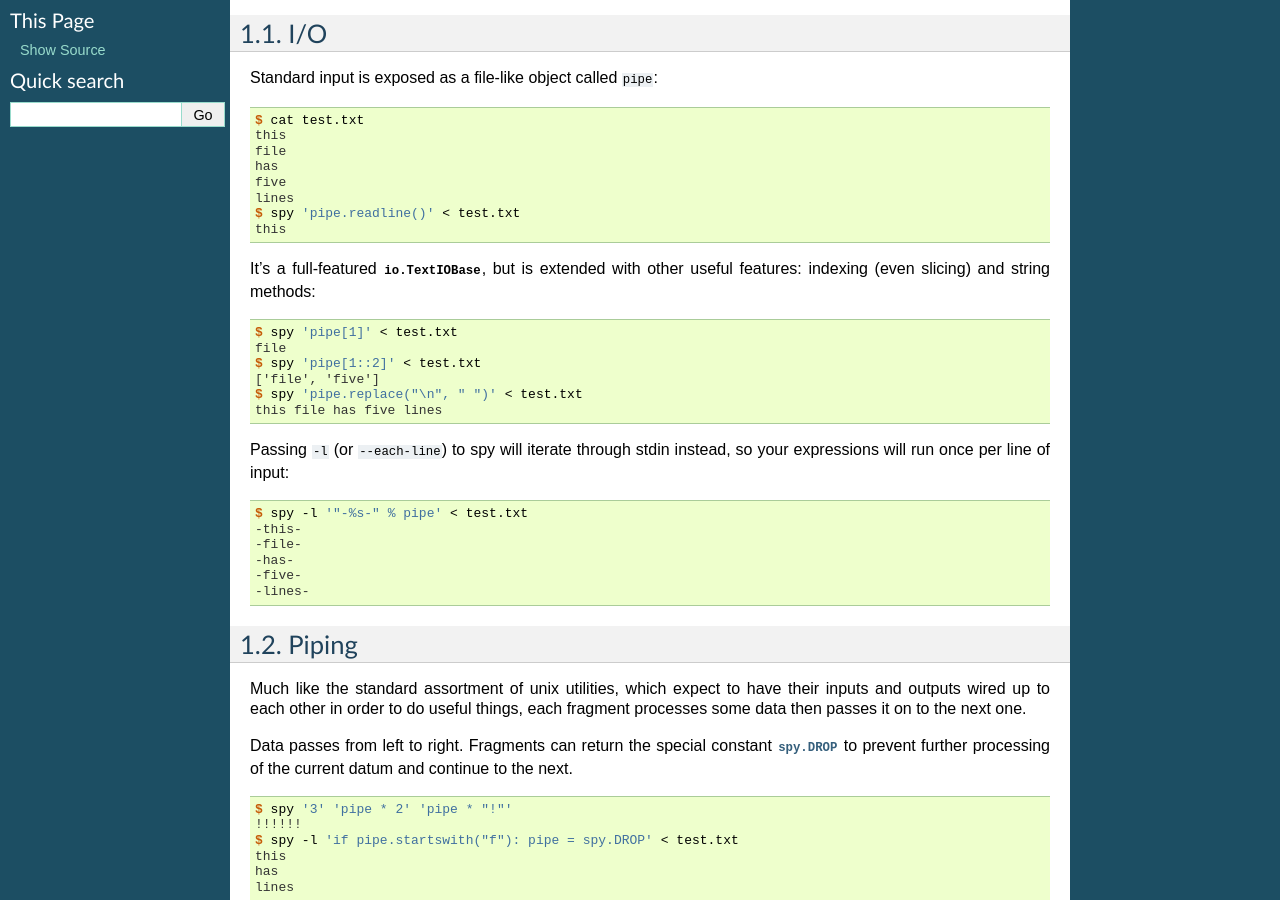
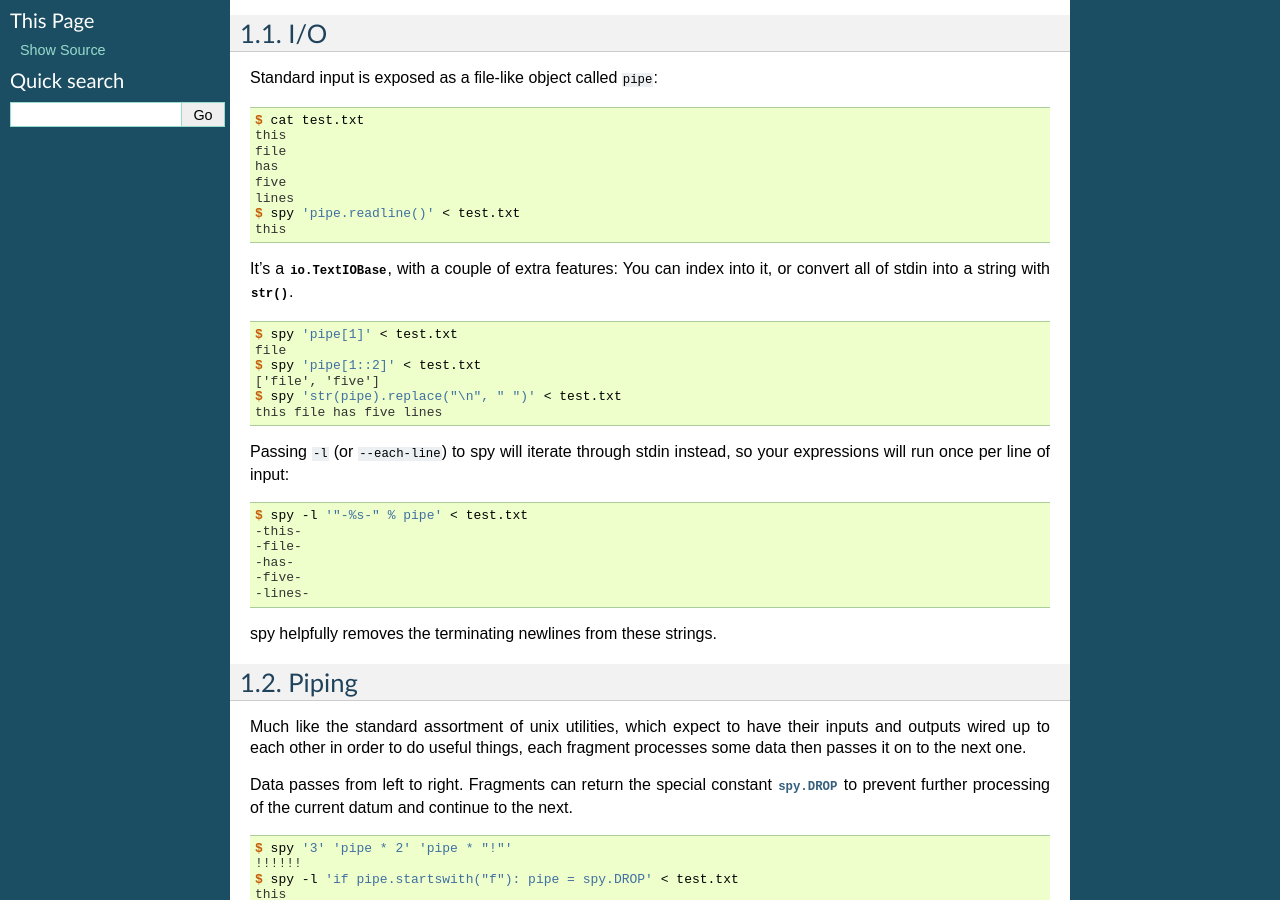
Before and after one commit to edk0/spy, a Sphinx documentation site: the page built from doc/intro.rst, in a window 1280 px wide and 900 px high, scrolled down 294 px. Built offline with Sphinx 7.4.7, drawn with Linux system fonts in a browser that asks for light colours.

Commit message:
spy/objects: remove string method hack

```diff
--- a/doc/intro.rst
+++ b/doc/intro.rst
@@ -35,8 +35,8 @@ Standard input is exposed as a file-like object called ``pipe``:
    $ spy 'pipe.readline()' < test.txt
    this
 
-It's a full-featured :class:`io.TextIOBase`, but is extended with other
-useful features: indexing (even slicing) and string methods:
+It's a :class:`io.TextIOBase`, with a couple of extra features: You can index
+into it, or convert all of stdin into a string with :func:`str`.
 
 .. code-block:: console
 
@@ -44,7 +44,7 @@ useful features: indexing (even slicing) and string methods:
    file
    $ spy 'pipe[1::2]' < test.txt
    ['file', 'five']
-   $ spy 'pipe.replace("\n", " ")' < test.txt
+   $ spy 'str(pipe).replace("\n", " ")' < test.txt
    this file has five lines
 
 Passing ``-l`` (or ``--each-line``) to spy will iterate through stdin instead,
@@ -58,6 +58,8 @@ so your expressions will run once per line of input:
    -has-
    -five-
    -lines-
+
+spy helpfully removes the terminating newlines from these strings.
 
 
 Piping
```
Also changed, not shown: 2 other files.
